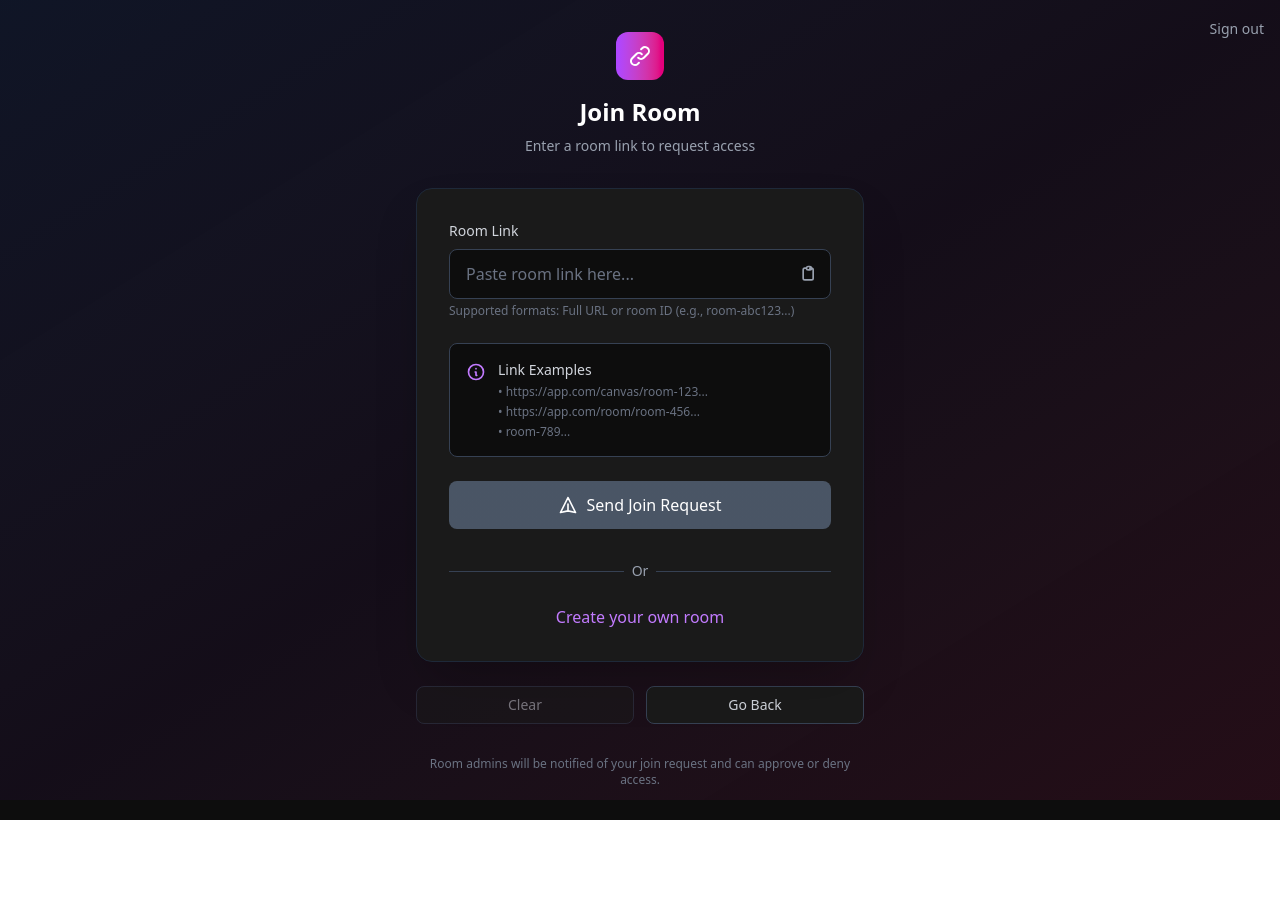
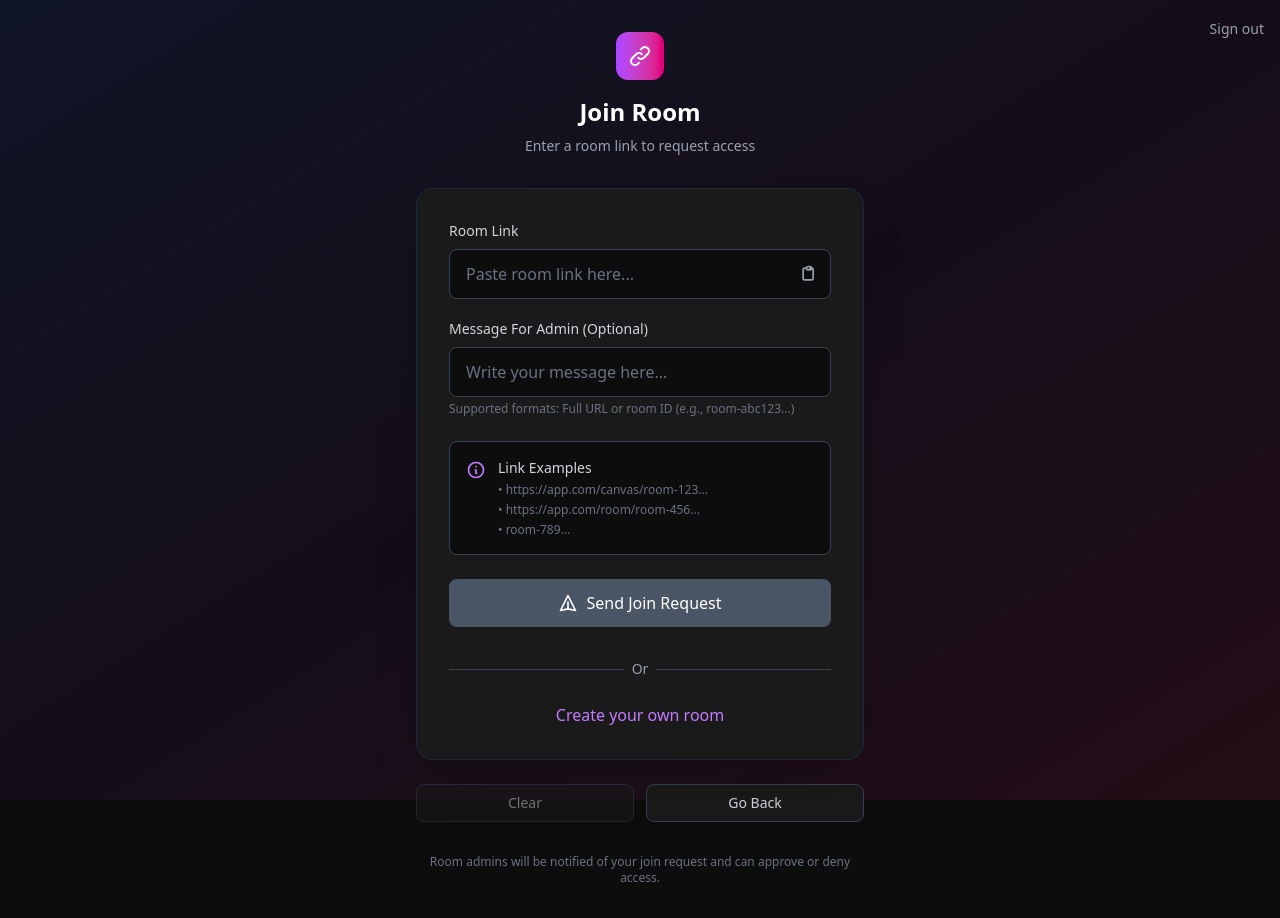
Before and after one commit to lokeshshriwas/excalidraw-app, a Next.js app in the folder apps/excalidraw-frontend/: page /join in a window 1280 px wide. Before the commit the page ends 820 px from the top, so only its background shows below. Built offline with nearby package versions, Linux system fonts and the light colour scheme; sample sign-in values are in the browser's storage.

Commit message:
added message input box on joinRoom page with message

```diff
--- a/apps/excalidraw-frontend/app/component/JoinRoomClient.tsx
+++ b/apps/excalidraw-frontend/app/component/JoinRoomClient.tsx
@@ -9,6 +9,7 @@ import { BASE_URL } from "../config";
 const JoinRoomClient: React.FC = () => {
   const router = useRouter();
   const [roomLink, setRoomLink] = useState("");
+  const [message, setMessage] = useState("");
   const [token, setToken] = useState<string | null>(null);
   const [isLoading, setIsLoading] = useState(false);
   const [error, setError] = useState("");
@@ -66,11 +67,12 @@ const JoinRoomClient: React.FC = () => {
     try {
       // Extract slug from the provided link
       const roomSlug = extractSlugFromLink(roomLink);
+      const msg = message;
 
       // Send join request to backend
       const response = await axios.post(
         `${BASE_URL}/req/requestJoin`, // Adjust endpoint as needed
-        { roomSlug: roomSlug },
+        { roomSlug: roomSlug, message : msg },
         {
           headers: {
             "Content-Type": "application/json",
@@ -84,6 +86,7 @@ const JoinRoomClient: React.FC = () => {
         "Join request sent successfully! The room admin will review your request."
       );
       setRoomLink(""); // Clear the input
+      setMessage(""); // Clear the message input
     } catch (error: any) {
       console.error("Join request failed:", error);
       if (error.response?.status === 401) {
@@ -107,6 +110,7 @@ const JoinRoomClient: React.FC = () => {
   };
 
   const handleKeyPress = (e: React.KeyboardEvent) => {
+    if (roomLink.trim() === "") return;
     if (e.key === "Enter") {
       handleJoinRequest();
     }
@@ -209,6 +213,21 @@ const JoinRoomClient: React.FC = () => {
                     <path strokeLinecap="round" strokeLinejoin="round" strokeWidth={2} d="M9 5H7a2 2 0 00-2 2v10a2 2 0 002 2h8a2 2 0 002-2V7a2 2 0 00-2-2h-2M9 5a2 2 0 002 2h2a2 2 0 002-2M9 5a2 2 0 012-2h2a2 2 0 012 2" />
                   </svg>
                 </button>
+              </div>
+
+              <label htmlFor="message" className="block text-sm font-medium text-gray-300 mb-2 mt-5">
+                Message For Admin (Optional)
+              </label>
+              <div className="relative">
+                <input
+                  id="message"
+                  type="text"
+                  value={message}
+                  onChange={(e) => setMessage(e.target.value)}
+                  placeholder="Write your message here..."
+                  className="w-full px-4 py-3 pr-12 bg-[#0d0d0d] border border-gray-700 rounded-lg text-white placeholder-gray-500 focus:outline-none focus:border-purple-500 focus:ring-1 focus:ring-purple-500 transition-all duration-200"
+                  disabled={isLoading}
+                />
               </div>
               <p className="text-xs text-gray-500 mt-1">
                 Supported formats: Full URL or room ID (e.g., room-abc123...)
```
